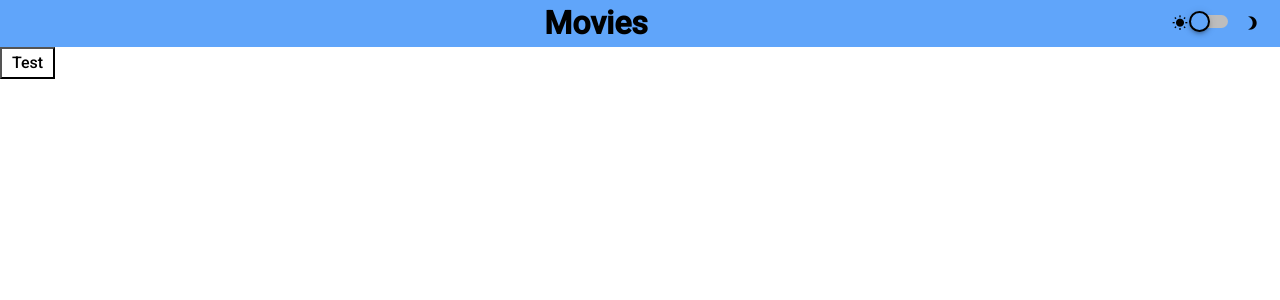
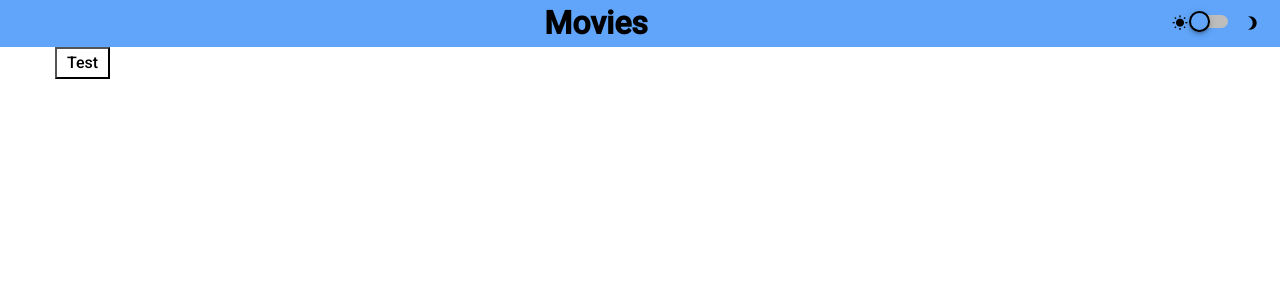
Before and after one commit to Aldrian/moviedb, a React (Create React App) app: page / in a window 1280 px wide. Shown: the top 300 px of the page. Built offline with nearby package versions, Linux system fonts and the light colour scheme; no server answers.

Commit message:
Container

```diff
--- a/src/App.tsx
+++ b/src/App.tsx
@@ -4,6 +4,7 @@ import { ThemeProvider } from "@emotion/react";
 import { lightTheme, darkTheme } from "./utils/themes";
 import Home from "./pages/Home";
 import { Navbar } from "./components/Navbar";
+import { Container } from "./components/Container";
 
 const App = () => {
   const [isDarkTheme, setIsDarkTheme] = useState(
@@ -19,6 +20,7 @@ const App = () => {
         isDarkTheme={isDarkTheme}
         setIsDarkTheme={setIsDarkTheme}
       />
+      <Container>
         <Router>
           <Switch>
             <Route exact path="/">
@@ -26,6 +28,7 @@ const App = () => {
             </Route>
           </Switch>
         </Router>
+      </Container>
     </ThemeProvider>
   );
 };
--- /dev/null
+++ b/src/components/Container.tsx
@@ -0,0 +1,24 @@
+import styled from "@emotion/styled";
+
+const ContainerElem = styled.main`
+  margin-left: auto;
+  margin-right: auto;
+  padding-left: 15px;
+  padding-right: 15px;
+
+  @media (min-width: 768px) {
+    width: 750px;
+  }
+
+  @media (min-width: 992px) {
+    width: 970px;
+  }
+
+  @media (min-width: 1200px) {
+    width: 1170px;
+  }
+`;
+
+export const Container: React.FC = ({ children }) => {
+  return <ContainerElem>{children}</ContainerElem>;
+};
```
Lines whose indentation alone changed are shown as unchanged.
